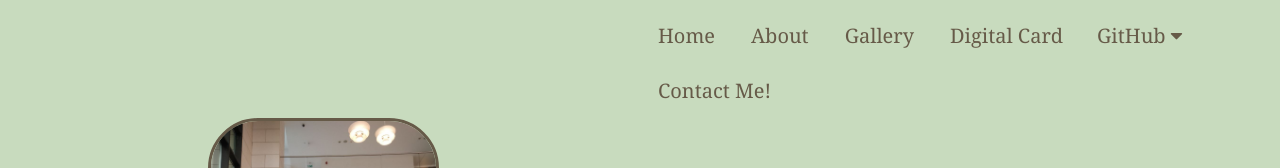
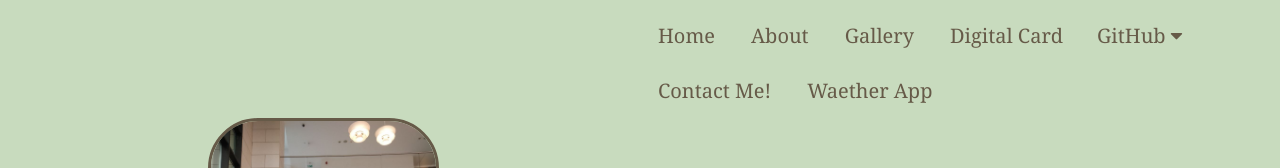
Before and after one commit to nrrggz/nbayramova.github.io, a plain HTML site: page index.html in a window 1280 px wide. Shown: the top 168 px of the page. Drawn offline with Linux system fonts and the light colour scheme.

Commit message:
Update index.html

```diff
--- a/index.html
+++ b/index.html
@@ -24,6 +24,7 @@
             </div>
             </div>
         <a href="contact.html" target="_blank">Contact Me!</a>
+        <a href="app.html" target="_blank">Waether App</a>
     </nav>
 
 
```
